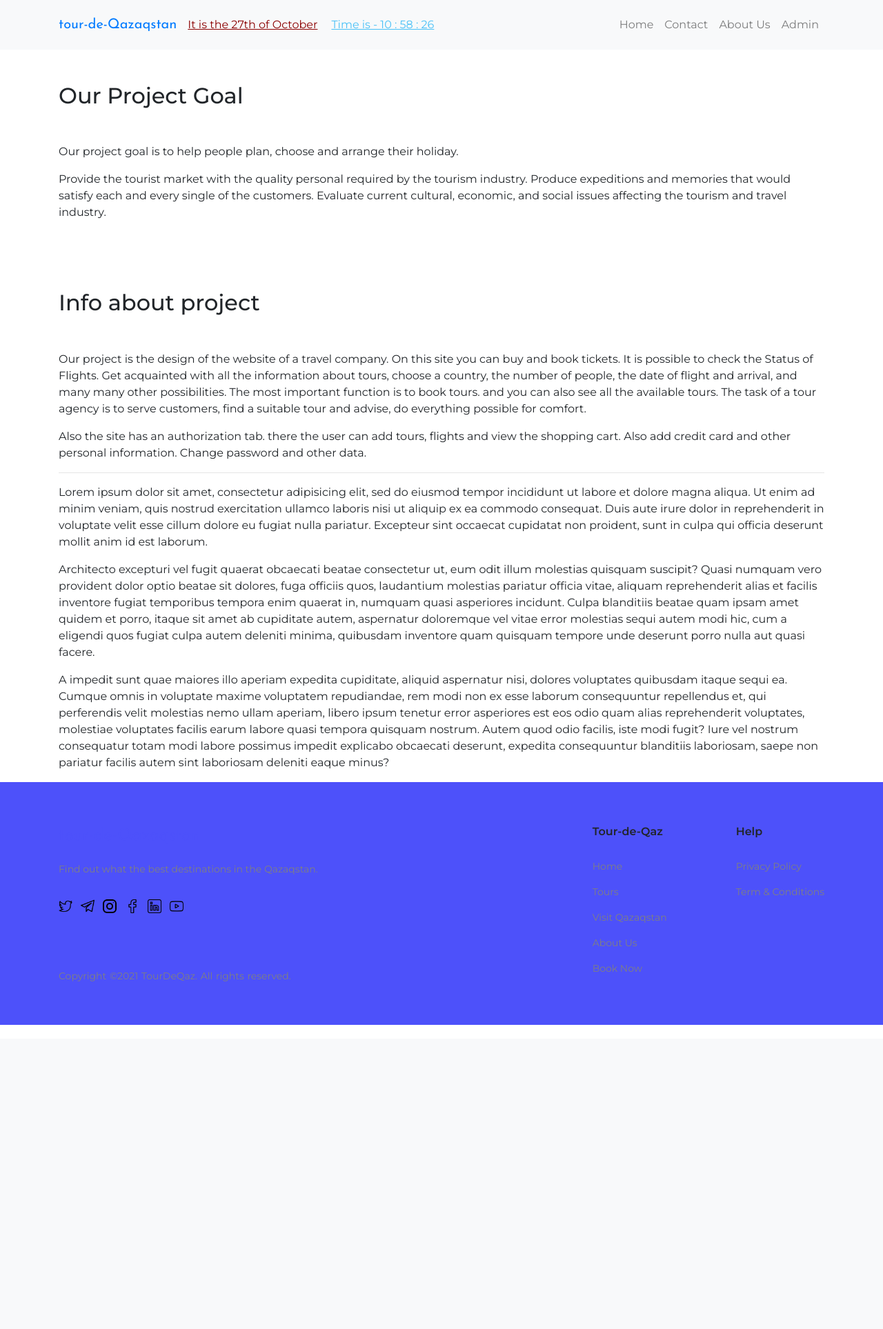
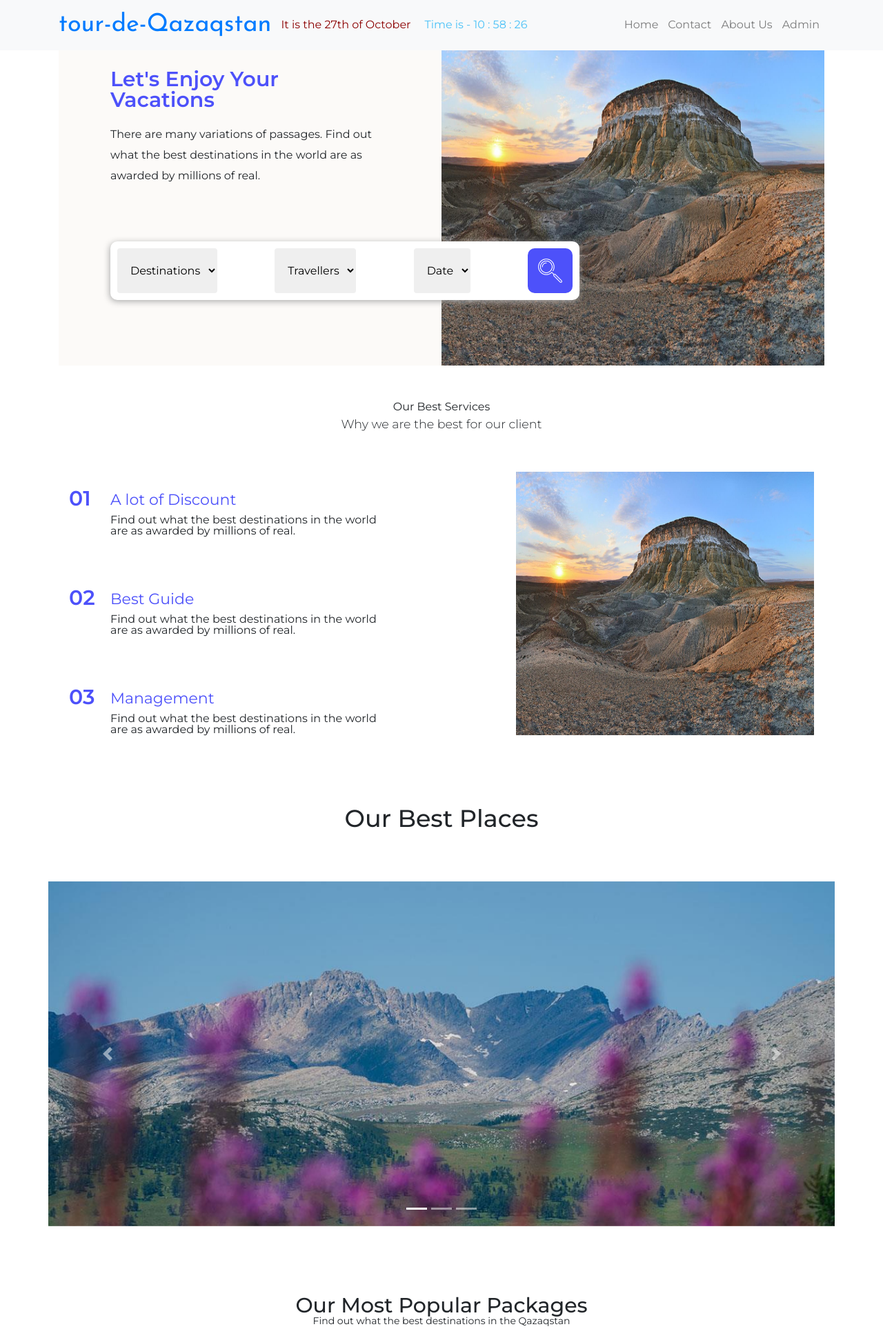
Before and after one commit to nurmoohamedi/travel-agency-project-on-Django, a Django app: page / in a window 1280 px wide. Shown: the top 1927 px of the page at 69% size. Before the commit the page ends 1486 px from the top, so only its background shows below. Run offline with Django 3.2, Linux system fonts and the light colour scheme; some libraries are stand-ins or nearby versions.

Commit message:
Updated index template

```diff
--- /dev/null
+++ b/web_tech_django/static/blog/css/boot_style.css
@@ -0,0 +1,582 @@
+/*Fonts*/
+@import url('https://fonts.googleapis.com/css2?family=Josefin+Sans&family=Lato&family=Montserrat:wght@300;400;500;600&display=swap');
+
+/*
+    font-family: 'Josefin Sans', sans-serif;
+
+    font-family: 'Lato', sans-serif;
+
+    font-family: 'Montserrat', sans-serif;
+ */
+
+/*Обнуление*/
+*{padding:0;margin:0;border:0;}
+*,*:before,*:after{-moz-box-sizing:border-box;-webkit-box-sizing:border-box;box-sizing:border-box;}
+:focus,:active{outline:none;}
+a:focus,a:active{outline:none;}
+nav,footer,header,aside{display:block;}
+html,body{height:100%;width:100%;font-size:100%;line-height:1;font-size:14px;-ms-text-size-adjust:100%;-moz-text-size-adjust:100%;-webkit-text-size-adjust:100%;}
+input,button,textarea{font-family:inherit;}
+input::-ms-clear{display:none;}
+button{cursor:pointer;}
+button::-moz-focus-inner{padding:0;border:0;}
+a,a:visited{text-decoration:none;}
+a:hover{text-decoration:none;}
+ul li{list-style:none;}
+img{vertical-align:top;}
+h1,h2,h3,h4,h5,h6{font-size:inherit;font-weight:inherit;}
+/*--------------------*/
+
+
+/*Global*/
+*{
+	font-family: 'Montserrat', sans-serif;
+	font-size: 16px;
+	/*transition: 0.4s ease;*/
+
+}
+body
+{
+	padding-top: 30px;
+}
+.container_{
+	/*width: 1180px;*/
+	width: 80%;
+	margin: 0 auto;
+}
+
+.wrapper{
+	min-height: 100%;
+	overflow: hidden;
+
+	display: flex;
+	flex-direction: column;
+}
+
+/* Header --------------------------------*/
+.header
+{
+	padding: 10px 0;
+	font-size: 18px;
+}
+.fixed
+{
+	position: fixed;
+
+	padding: 10px 0;
+	width: 100%;
+	z-index: 3;
+	background-color: #fff;
+}
+.header a
+{
+	margin-right: 20px;
+}
+.header__navbar{
+	background-color: #fff;
+}
+.header__logo
+{
+	font-family: 'Josefin Sans', sans-serif;
+	color: #4d51fa;
+	font-size: 36px;
+}
+/*#last{
+	padding: 15px 25px;
+	background-color: #4d51fa;
+	border: 2px solid #4d51fa;
+	border-radius: 35px;
+	color: #fff;
+}
+#last:hover
+{
+	color: #4d51fa;
+	background-color: #fff;
+}
+#last a
+{
+	color: #fff;
+}*/
+
+/* Enjoy  --------------------------------*/
+
+.enjoy__image
+{
+	height: 500px;
+}
+.enjoy__image img
+{
+	height: 100%;
+	width: 100%;
+	/*border: 2px solid #4d51fa;*/
+
+}
+
+.enjoy__text
+{
+/*	padding-left: 50px;
+	margin-left: 50px;*/
+}
+
+
+/*Enjoy*/
+
+.enjoy{
+	/*height: 00px;*/
+	background-color: #fcfaf8;
+}
+.enjoy__row{
+	display: flex;
+}
+.enjoy__body{
+	flex: 1 1 50%;
+	/*padding-left: 145px;*/
+	padding: 0 75px;
+
+	position: relative;
+}
+
+.enjoy__title{
+	font-size: 30px;
+	padding: 70px 0px 20px 0;
+	color: #4d51fa;
+	text-transform: capitalize;
+	font-weight: 600;
+}
+.enjoy__text{
+	line-height: 30px;
+
+	/*font-weight: 500;*/
+}
+/*----------------*/
+.enjoy__search{
+	margin: 80px 0 0 0;/
+	padding: 10px 0;
+
+	width: 680px;
+
+	/*border: 2px solid blue;*/
+	background-color: #fff;
+	border-radius: 10px;
+	box-shadow: -1px 2px 10px  #aaa;
+
+	position: absolute;
+	/*z-index: ;*/
+}
+
+.enjoy__search form
+{
+	display: flex;
+	justify-content: space-between;
+	padding: 10px 10px;
+}
+
+.enjoy__search select
+{
+	padding: 0 8px 0 15px;
+	font-size: 16px;
+	border-radius: 4px;
+  	/*background-color: #f1f1f1;*/
+}
+.search__btn
+{
+	/*background-color: blue;*/
+	padding: 10px;
+	border-radius: 10px;
+	transition: 0.5s ;
+}
+.enjoy__search button
+{
+	background-color: #4d51fa;
+	padding: 15px;
+}
+.search__btn:hover
+{
+	opacity: 0.7;
+}
+.search__btn img
+{
+	width: 35px;
+	color: #fff;
+}
+.enjoy__image{
+	flex: 0 0 50%;
+	height: 500px;
+}
+.enjoy__image img{
+	width: 100%;
+	height: 100%;
+
+}
+
+/*Services*/
+
+.services
+{
+	padding: 50px 0;
+}
+.services__header
+{
+	/*padding: 50px 0;*/
+	padding-bottom: 60px;
+	text-align: center;
+}
+.services::after
+{
+	content: '';
+	width: 500px;
+	height: 500px;
+	background-image: url(../../../../../../Lab_2/travel_bootstrap/img/enjoy.jpg);
+}
+.services__title{font-weight: 500;}
+.services text{}
+
+.services__row
+{
+	display: flex;
+	flex-direction: row;
+}
+
+.services__features
+{
+	flex: 1 1 60%;
+}
+.services__image
+{
+	flex: 1 1 40%;
+
+}
+.services__image img
+{
+	width: 100%;
+	height: 100%;
+}
+
+.features__item
+{
+	margin-bottom: 50px;
+}
+.features__item:last-child
+{
+	margin-bottom: 0;
+}
+.item__title
+{
+	font-size: 22px;
+	padding: 0 0 10px 60px;
+	color: #4d51fa;
+}
+.item__text
+{
+	padding-left: 60px;
+	padding-right: 200px;
+}
+
+.item1::before
+{
+	content: '01';
+	font-size: 30px;
+	position: relative;
+	top: 24px;
+	color: #4d51fa;
+	font-weight: 600;
+}
+.item2::before
+{
+	content: '02';
+	font-size: 30px;
+	position: relative;
+	top: 24px;
+	color: #4d51fa;
+	font-weight: 600;
+}
+.item3::before
+{
+	content: '03';
+	font-size: 30px;
+	position: relative;
+	top: 24px;
+	color: #4d51fa;
+	font-weight: 600;
+}
+
+/*Slider*/
+.slider
+{
+	padding: 50px 0;
+}
+.slider h1{margin-bottom: 70px;}
+
+.slider__img
+{
+	height: 500px;
+	background-size: cover;
+	background-position: center center;
+}
+.slider__img1
+{
+	background-image: url(../img/showcase.jpg);
+	background-position: top center;
+
+}
+.slider__img2
+{
+	background-image: url(../img/enjoy.jpg);
+}
+.slider__img3
+{
+	background-image: url(../img/tours1.png);
+}
+.carousel-inner img
+{
+	width: 100%;
+	height: 100%;
+}
+/*Packages --------------------------- */
+
+.packages
+{
+	padding: 50px 0;
+}
+.packages__header
+{
+	text-align: center;
+	padding-bottom: 50px;
+}
+.packages__title{font-size: 30px; font-weight: 500;}
+.packages__subtitle{font-size: 14px;}
+
+.packages__column
+{
+	height: 400px;
+	position: relative;
+
+	/*box-shadow: 0 0 10px;*/
+
+}
+.packages__column img
+{
+	min-height: 400px;
+	width: 100%;
+}
+.col__body
+{
+	position: absolute;
+	bottom: 0;
+	right: 0;
+	z-index: 10;
+
+	background-color: #fff;
+	padding: 10px;
+}
+.col__name
+{
+	color: #4d51fa;
+	font-weight: 600;
+}
+
+
+/*Footer*/
+
+.footer{
+	padding: 60px 0;
+}
+.footer a{	text-decoration: none;}
+
+.footer__row
+{
+	display: flex;
+	justify-content: space-between;
+}
+.footer__logo a{
+	font-family: 'Josefin Sans', sans-serif;
+	font-size: 24px;
+	color: #4d51fa;
+}
+.footer__logo{padding-bottom: 20px;}
+.footer__soc-media
+{
+	margin: 30px 0;
+}
+.footer__subtitle
+{
+	font-size: 14px;
+	color: gray;
+}
+.footer__soc-media a{padding-right: 8px;}
+.footer__soc-media img
+{
+	width: 20px;
+}
+.footer__soc-media img:hover
+{
+	opacity: 0.4;
+}
+.footer__rights
+{
+	padding: 50px 0 0 0;
+	font-size: 14px;
+	color: gray;
+	word-spacing: 1px;
+}
+
+.footer__links
+{
+	display: flex;
+}
+.link-col
+{
+	display: flex;
+	flex-direction: column;
+
+	padding-left: 100px;
+}
+.link-col:first-child
+	{
+		padding-left: 0;
+	}
+.link__title
+{
+	font-size: 16px;
+	font-weight: 700;
+	padding-bottom: 20px;
+}
+.link-col a
+{
+	font-size: 14px;
+	padding: 8px 0;
+	color: gray;
+}
+.link-col a:hover{color: #000;}
+
+
+/*Responsivity*/
+
+@media(max-width: 1100px){
+
+	.header
+	{
+		padding: 10px 0;
+	}
+	.header__topnav
+	{
+		display: grid;
+		/*flex-direction: column;*/
+		text-align: right;
+	}
+	.header__topnav li{
+		text-align: right;
+
+		padding: 4px 0px;
+		margin: 0;
+		text-align: right;
+		font-size: 14px;
+	}
+	#last
+	{
+		padding: 10px 20px;
+
+		border: none;
+		border-radius: 0;
+		border-right: 2px solid #000;
+		border-bottom: 2px solid #fff;
+		background-color: #fff;
+
+
+	}
+	#last:hover
+	{
+		border: none;
+		border-radius: 0;
+		border-bottom: 2px solid #000;
+		border-right: 2px solid #000;
+		background-color: #fff;
+	}
+	#last a{color: #000;}
+
+
+	.enjoy__title
+	{
+		padding: 15px 0;
+	}
+	.enjoy__row
+	{
+		flex-direction: column;
+	}
+	.enjoy__body
+	{
+		margin: 20px 0;
+	}
+	.enjoy__search
+	{
+
+	}
+
+
+	.services__row
+	{
+		flex-direction: column;
+	}
+	.services
+	{
+		padding: 0;
+	}
+	.services__features
+	{
+		padding: 20px 0;
+	}
+	.services__header
+	{
+		padding: 20px 0 0 0;
+	}
+	.item__text{padding: 0;}
+}
+
+@media(max-width: 900px)
+{
+	.enjoy__body{padding: 0 30px;}
+	.packages{padding: 20px 0;}
+	.packages__header
+	{
+		padding: 20px 0;
+	}
+	.packages__row
+	{
+		flex-direction: column;
+	}
+	.packages__column
+	{
+		margin: 5px 0;
+	}
+	/*.packages__column img{min-width: 700px;}*/
+
+	.footer{padding: 20px 0;}
+	.footer__row
+	{
+		flex-direction: column;
+	}
+	.footer__rights
+	{
+		padding: 0 0 30px 0;
+	}
+
+
+	.enjoy__search
+	{
+		width: 370px;
+		margin: 0 auto;
+	}
+	.enjoy__search form
+	{
+		padding: 10px 10px;
+	}
+	.enjoy__search select
+	{
+		/*padding: 10px 0 10px 10px;*/
+		padding:0;
+		margin: 0;
+		text-align: center;
+
+	}
+
+}
--- a/web_tech_django/static/blog/css/style.css
+++ b/web_tech_django/static/blog/css/style.css
@@ -14,6 +14,7 @@
 a.header__logo
 {
 	font-family: "Josefin Sans";
+	font-size: 14px;
 }
 .navbar
 {
--- a/web_tech_django/templates/base.html
+++ b/web_tech_django/templates/base.html
@@ -21,8 +21,10 @@
 
     <script src="https://maxcdn.bootstrapcdn.com/bootstrap/4.5.2/js/bootstrap.min.js"></script>
 
-    <link rel="stylesheet" href="{% static 'blog/css/style.css' %}">
 
+    {% block link %}
+        <link rel="stylesheet" href="{% static 'blog/css/style.css' %}">
+    {% endblock %}
 </head>
 <body>
     <div class="category">
--- a/web_tech_django/templates/blog/index.html
+++ b/web_tech_django/templates/blog/index.html
@@ -1,43 +1,160 @@
 {% extends 'base.html' %}
+{% load static %}
 
 {% block title %}Main Page{% endblock %}
 
 {#{% block active %}{% endblock %}#}
+{% block link %}
+    <link rel="stylesheet" href="{% static 'blog/css/boot_style.css' %}">
+{% endblock %}
 
 {% block content %}
 
-    <section>
     <div class="container">
-            <div style="margin-top: 100px" class="section__header">
-                <h2 style="margin-bottom: 50px" class="section__title">Our Project Goal</h2>
-                <div class="section__text">
-                    <p>Our project goal is to help people plan, choose and arrange their holiday.</p>
-                    <p>Provide the tourist market with the quality personal required by the tourism industry. Produce
-                        expeditions and memories that would satisfy each and every single of the customers. Evaluate
-                        current cultural, economic, and social issues affecting the tourism and travel industry.</p>
+
+        <div class="enjoy">
+				<div class="enjoy__row">
+					<div class="enjoy__body">
+						<div class="enjoy__title">Let's enjoy your <br> vacations</div>
+						<div class="enjoy__text">There are many variations of passages. Find out what the best destinations in the world are as awarded by millions of real.</div>
+						<div class="enjoy__search">
+							<form action="#" method="get">
+								<select name="places" id="search__places">
+									<option value="">Destinations</option>
+									<option value="">Alakol</option>
+									<option value="">Burabai</option>
+									<option value="">Kolsai</option>
+									<option value="">Sharyn</option>
+									<option value="">Ustirt</option>
+									<option value="">Turgen</option>
+								</select>
+								<select name="travelers" id="search__travelers">
+									<option value="" >Travellers</option>
+									<option value="">1</option>
+									<option value="">2</option>
+									<option value="">3</option>
+									<option value="">4</option>
+									<option value="">5</option>
+								</select>
+								<select name="date" id="search__date">
+									<option value="" >Date</option>
+									<option>14</option>
+								</select>
+
+								<button class="search__btn" type="submit">
+									<img src="{% static 'blog/img/icons/search3.png' %}" alt="">
+								</button>
+							</form>
 						</div>
 					</div>
-            <div style="margin-top: 100px" class="section__header">
-                <h2 style="margin-bottom: 50px" class="section__title">Info about project</h2>
-                <div class="section__text">
-                    <p>Our project is the design of the website of a travel company. On this site you can buy and book
-                        tickets. It is possible to check the Status of Flights.
-                        Get acquainted with all the information about tours, choose a country, the number of people, the
-                        date of flight and arrival, and many many other possibilities.
-                        The most important function is to book tours. and you can also see all the available tours. The
-                        task of a tour agency is to serve customers, find a suitable tour and advise, do everything
-                        possible for comfort.</p>
-                    <p>Also the site has an authorization tab. there the user can add tours, flights and view the
-                        shopping cart. Also add credit card and other personal information. Change password and other
-                        data.</p>
+					<div class="enjoy__image">
+						<img src="{% static 'blog/img/enjoy.jpg' %}" alt="">
+					</div>
+				</div>
+		</div>
+
+		<section class="services">
+			<div class="container">
+				<div class="services__header text-center">
+					<h1>Our Best Services</h1>
+					<div class="lead">Why we are the best for our client</div>
+				</div>
+				<div class="services__row">
+					<div class="services__features">
+					<div class="features__item item1">
+						<div class="item__title">A lot of Discount</div>
+						<div class="item__text text">
+							Find out what the best destinations in the world are as awarded by millions of real.
+						</div>
+					</div>
+					<div class="features__item item2">
+						<div class="item__title">Best Guide</div>
+						<div class="item__text text">
+							Find out what the best destinations in the world are as awarded by millions of real.
+						</div>
+					</div>
+					<div class="features__item item3">
+						<div class="item__title">Management</div>
+						<div class="item__text text">
+							Find out what the best destinations in the world are as awarded by millions of real.
+						</div>
+					</div>
+					</div>
+					<div class="services__image">
+						<img src="{% static 'blog/img/enjoy.jpg' %}" alt="">
 					</div>
 				</div>
 			</div>
 		</section>
 
+		<div class="slider">
+
+			<h1 class="h1 text-center title">Our Best Places</h1>
+
+			<div id="demo" class="carousel slide row" data-ride="carousel">
+
+			  <!-- Indicators -->
+			  <ul class="carousel-indicators">
+			    <li data-target="#demo" data-slide-to="0" class="active"></li>
+			    <li data-target="#demo" data-slide-to="1"></li>
+			    <li data-target="#demo" data-slide-to="2"></li>
+			  </ul>
+
+			  <!-- The slideshow -->
+			  <div class="carousel-inner">
+				    <div class="carousel-item active slider__img1 slider__img">
+				      <!-- <img src="img/enjoy.jpg" alt="Los Angeles"> -->
+				    </div>
+				    <div class="carousel-item slider__img2 slider__img">
+				      <!-- <img src="img/showcase.jpg" alt="Chicago"> -->
+				    </div>
+				    <div class="carousel-item slider__img3 slider__img">
+				      <!-- <img src="img/tours1.png" alt="New York"> -->
+				    </div>
+			  </div>
+
+			  <!-- Left and right controls -->
+			  <a class="carousel-control-prev" href="#demo" data-slide="prev">
+			    <span class="carousel-control-prev-icon"></span>
+			  </a>
+			  <a class="carousel-control-next" href="#demo" data-slide="next">
+			    <span class="carousel-control-next-icon"></span>
+			  </a>
+			</div>
+		</div>
+
+		<div class="packages">
 			<div class="container">
-        <hr>
-        <div>{% lorem 3 p %}</div>
+				<div class="packages__header">
+					<div class="packages__title">Our Most Popular Packages</div>
+					<div class="packages__subtitle">Find out what the best destinations in the Qazaqstan</div>
+				</div>
+				<div class="row centered">
+					<div class="col-md-4 packages__column">
+						<img src="{% static 'blog/img/enjoy.jpg' %}" alt="" class="img-fluid">
+						<div class="col__body">
+							<div class="col__name">Burabai</div>
+							<div class="col__place">South Qazaqstan</div>
+						</div>
+					</div>
+					<div class="col-md-4 packages__column" >
+						<img src="{% static 'blog/img/enjoy.jpg' %}" alt="" class="img-fluid">
+						<div class="col__body">
+							<div class="col__name">Ustirt</div>
+							<div class="col__place">Mangistau Oblysy</div>
+						</div>
+					</div>
+					<div class="col-md-4 packages__column">
+						<img src="{% static 'blog/img/enjoy.jpg' %}" alt="" class="img-fluid">
+						<div class="col__body">
+							<div class="col__name">Alakol</div>
+							<div class="col__place">Almaty Oblysy</div>
+						</div>
+					</div>
+				</div>
+			</div>
+		</div>
+
     </div>
 
 {% endblock %}
```
Lines whose indentation alone changed are shown as unchanged.
